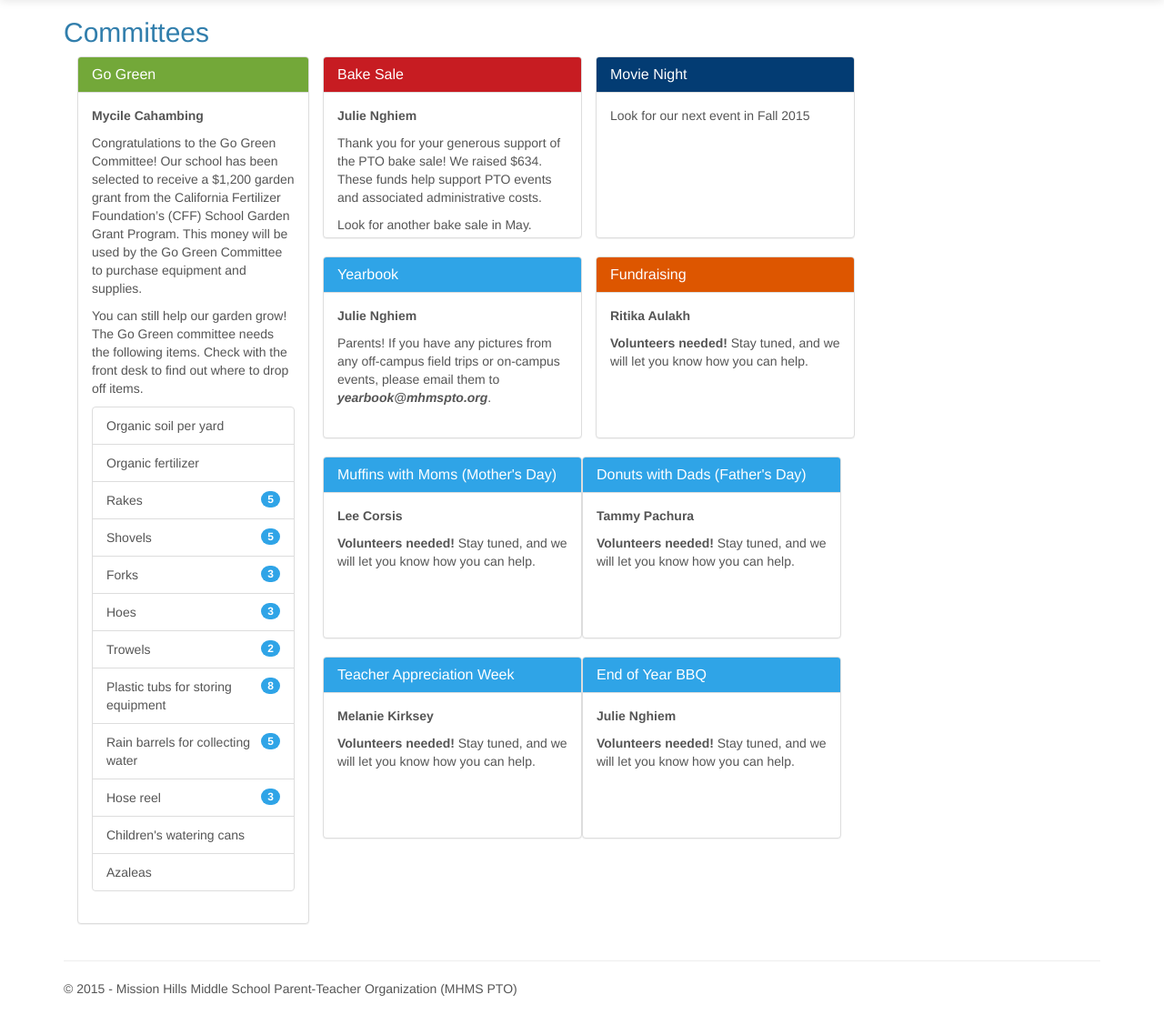
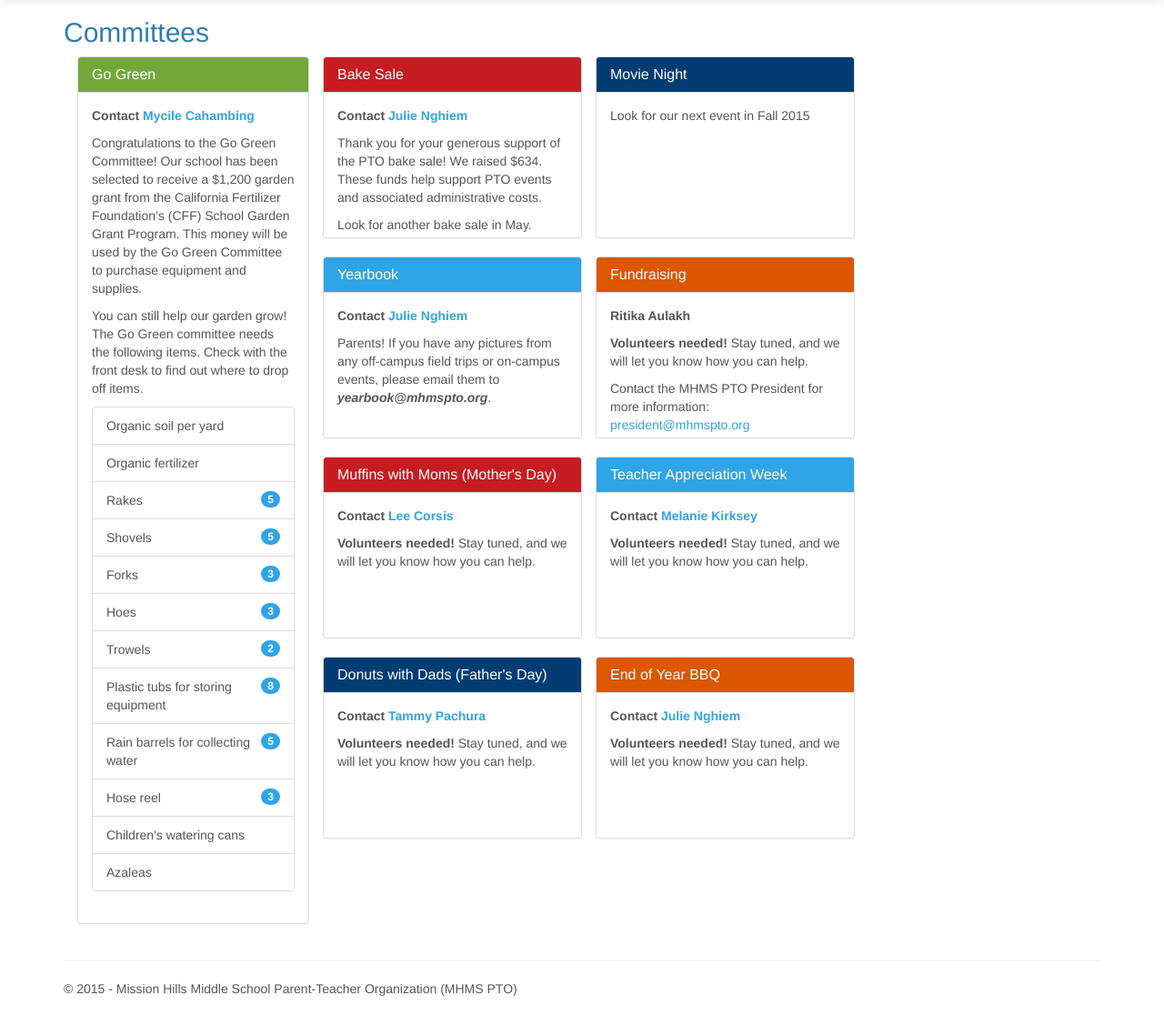
Before and after one commit to cpbyang/mhmspto, an ASP.NET MVC app: page /Home/Committees in a window 1280 px wide. Shown: the part 51-1178 px from the top of the page at 91% size. Run offline with ASP.NET Core 8 and stand-ins for ASP.NET MVC 5, Linux system fonts and the light colour scheme; the project's own start-up code is not run, and a stand-in starts its controllers and pages; some libraries are stand-ins or nearby versions.

Commit message:
fixed committees page formatting of the boxes.

```diff
--- a/BootstrapMVC/Views/Home/Committees.cshtml
+++ b/BootstrapMVC/Views/Home/Committees.cshtml
@@ -10,7 +10,7 @@
                     <h3 class="panel-title">Go Green</h3>
                 </div>
                 <div class="panel-body">
-                    <p><b>Mycile Cahambing</b></p>
+                    <p><b>Contact <a href="mailto: mcahambing@mhmschool.org">Mycile Cahambing</a></b></p>
                     @*<p><b>Next event:</b> Go Green garden workday, 1-4 p.m. Feb. 7</p>*@
                     <p>Congratulations to the Go Green Committee! Our school has been selected to receive a $1,200 garden grant from the California Fertilizer Foundation’s (CFF) School Garden Grant Program. This money will be used by the Go Green Committee to purchase equipment and supplies.</p>
                     <p>You can still help our garden grow! The Go Green committee needs the following items. Check with the front desk to find out where to drop off items.</p>
@@ -70,7 +70,7 @@
                         <h3 class="panel-title">Bake Sale</h3>
                     </div>
                     <div class="panel-body">
-                        <p><b>Julie Nghiem</b></p>
+                        <p><b>Contact <a href="mailto: jnghiem@mhmschool.org">Julie Nghiem</a></b></p>
                         <p>Thank you for your generous support of the PTO bake sale! We raised $634. These funds help support PTO events and associated administrative costs.</p>
                         <p>Look for another bake sale in May.</p>
                     </div>
@@ -82,8 +82,30 @@
                         <h3 class="panel-title">Yearbook</h3>
                     </div>
                     <div class="panel-body">
-                        <p><b>Julie Nghiem</b></p>
+                        <p><b>Contact <a href="mailto: yearbook@mhmspto.org">Julie Nghiem</a></b></p>
                         <p>Parents! If you have any pictures from any off-campus field trips or on-campus events, please email them to <b><i>yearbook@mhmspto.org</i></b>.</p>
+                    </div>
+                </div>
+            </div>
+            <div class="row">
+                <div class="panel panel-danger" style="height: 200px;">
+                    <div class="panel-heading">
+                        <h3 class="panel-title">Muffins with Moms (Mother's Day)</h3>
+                    </div>
+                    <div class="panel-body">
+                        <p><b>Contact <a href="mailto: vp@mhmspto.org">Lee Corsis</a></b></p>
+                        <p><b>Volunteers needed!</b> Stay tuned, and we will let you know how you can help.</p>
+                    </div>
+                </div>
+            </div>
+            <div class="row">
+                <div class="panel panel-info" style="height: 200px;">
+                    <div class="panel-heading">
+                        <h3 class="panel-title">Donuts with Dads (Father's Day)</h3>
+                    </div>
+                    <div class="panel-body">
+                        <p><b>Contact <a href="mailto: tpachura@mhmschool.org">Tammy Pachura</a></b></p>
+                        <p><b>Volunteers needed!</b> Stay tuned, and we will let you know how you can help.</p>
                     </div>
                 </div>
             </div>
@@ -95,12 +117,6 @@
                         <h3 class="panel-title">Movie Night</h3>
                     </div>
                     <div class="panel-body">
-                        @*<p><b>Movie night: Big Hero 6!</b><br />*@
-                        @*<p><b>We are planning another movie night in May. Stay tuned!</b></p>
-                        <p>
-                            Food service starts at 5:30 p.m. Movie starts at 6 p.m.<br />
-                            Menu: Hamburgers, samosas, nachos, popcorn, fruit, salad, and waters.
-                        </p>*@
                         <p>Look for our next event in Fall 2015</p>
                     </div>
                 </div>
@@ -113,19 +129,7 @@
                     <div class="panel-body">
                         <p><b>Ritika Aulakh</b></p>
                         <p><b>Volunteers needed!</b> Stay tuned, and we will let you know how you can help.</p>
-                    </div>
-                </div>
-            </div>
-        </div>
-        <div class="col-xs-12 col-sm-6 col-md-3">
-            <div class="row">
-                <div class="panel panel-primary" style="height: 200px;">
-                    <div class="panel-heading">
-                        <h3 class="panel-title">Muffins with Moms (Mother's Day)</h3>
-                    </div>
-                    <div class="panel-body">
-                        <p><b>Lee Corsis</b></p>
-                        <p><b>Volunteers needed!</b> Stay tuned, and we will let you know how you can help.</p>
+                        <p>Contact the MHMS PTO President for more information: <a href="mailto: president@mhmspto.org">president@mhmspto.org</a></p>
                     </div>
                 </div>
             </div>
@@ -135,31 +139,18 @@
                         <h3 class="panel-title">Teacher Appreciation Week</h3>
                     </div>
                     <div class="panel-body">
-                        <p><b>Melanie Kirksey</b></p>
-                        <p><b>Volunteers needed!</b> Stay tuned, and we will let you know how you can help.</p>
-                    </div>
-                </div>
-            </div>
-        </div>
-        <div class="col-xs-12 col-sm-6 col-md-3">
-            <div class="row">
-                <div class="panel panel-primary" style="height: 200px;">
-                    <div class="panel-heading">
-                        <h3 class="panel-title">Donuts with Dads (Father's Day)</h3>
-                    </div>
-                    <div class="panel-body">
-                        <p><b>Tammy Pachura</b></p>
+                        <p><b>Contact <a href="mailto: mkirksey@mhmschool.org">Melanie Kirksey</a></b></p>
                         <p><b>Volunteers needed!</b> Stay tuned, and we will let you know how you can help.</p>
                     </div>
                 </div>
             </div>
             <div class="row">
-                <div class="panel panel-primary" style="height: 200px;">
+                <div class="panel panel-warning" style="height: 200px;">
                     <div class="panel-heading">
                         <h3 class="panel-title">End of Year BBQ</h3>
                     </div>
                     <div class="panel-body">
-                        <p><b>Julie Nghiem</b></p>
+                        <p><b>Contact <a href="mailto: jnghiem@mhmschool.org">Julie Nghiem</a></b></p>
                         <p><b>Volunteers needed!</b> Stay tuned, and we will let you know how you can help.</p>
                     </div>
                 </div>
```
Also changed, not shown: BootstrapMVC/Views/Home/Index.cshtml (+4 -4 lines), 14 other files.
